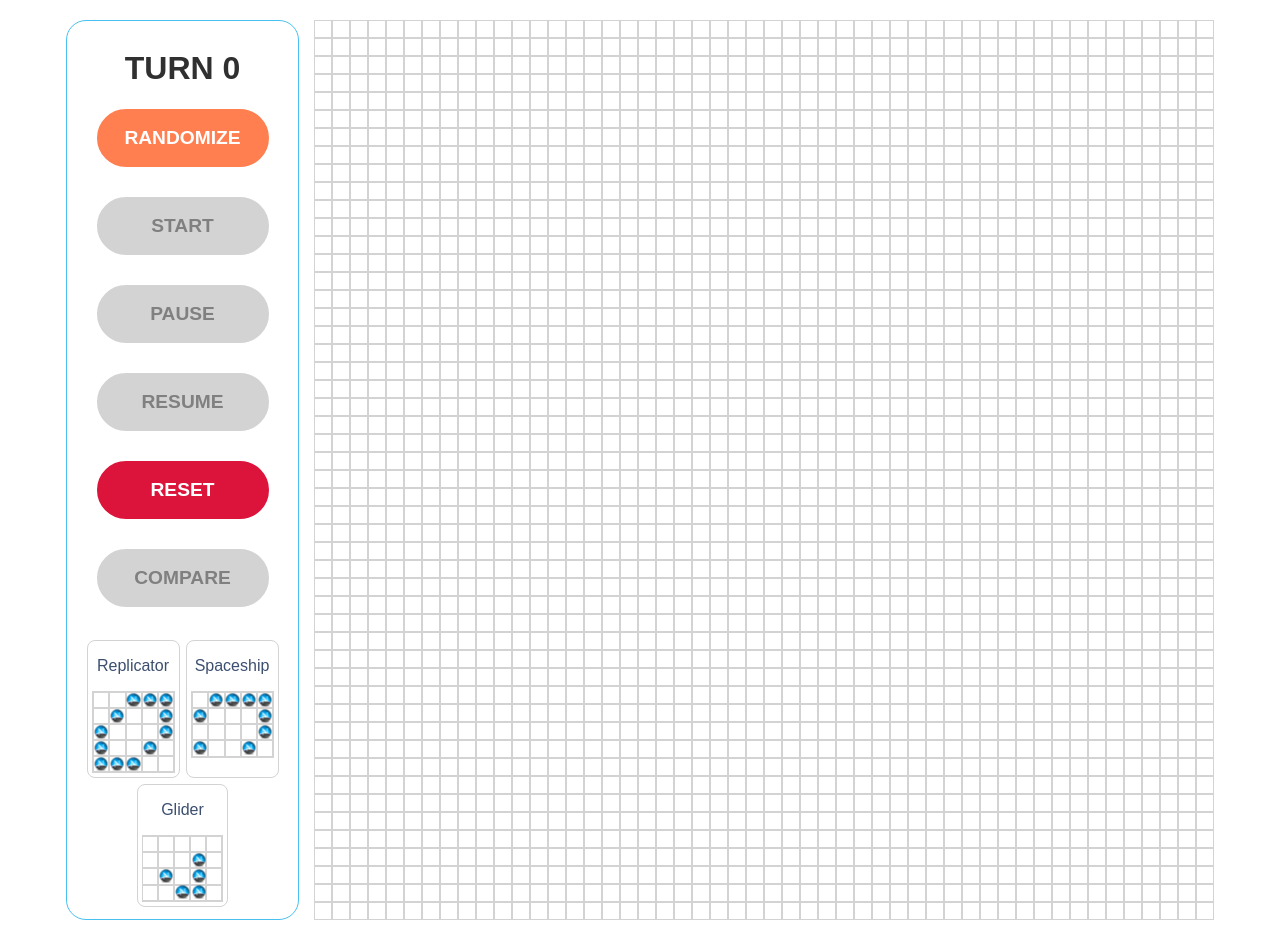
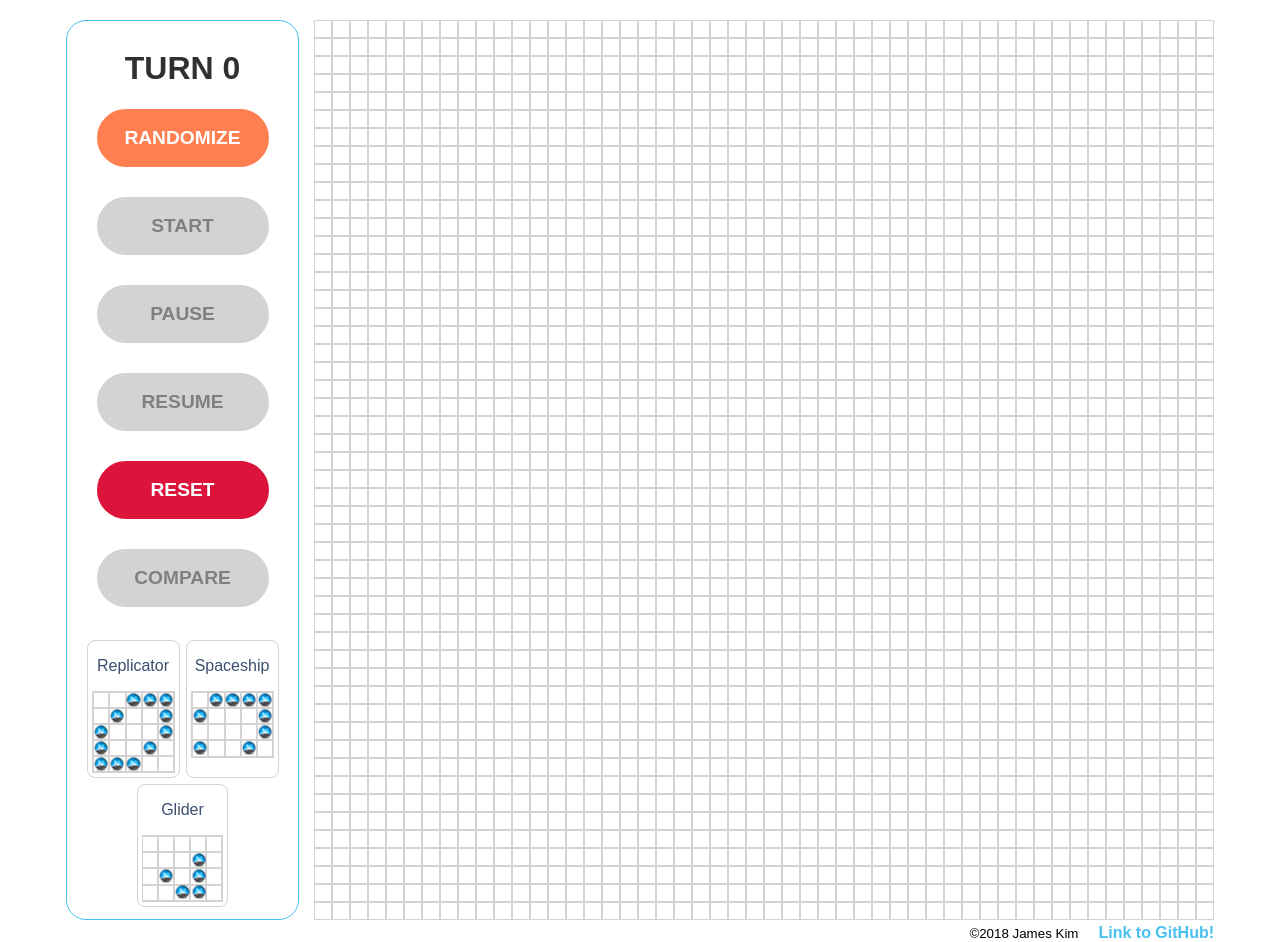
Before and after one commit to JimothyScript/the-best-game-in-the-world, a React (Create React App) app: page / in a window 1280 px wide. Built offline with nearby package versions, Linux system fonts and the light colour scheme.

Commit message:
Add footer and link to GitHub

```diff
--- a/src/components/App.css
+++ b/src/components/App.css
@@ -15,3 +15,13 @@
   height: 900px;
   align-items: center;
 }
+footer {
+  text-align: right;
+}
+footer span a {
+  font-weight: bold;
+  display: inline-block;
+  text-decoration: none;
+  color: #48C1F0;
+  padding: 4px 0 0 20px;
+}
--- a/src/components/App.js
+++ b/src/components/App.js
@@ -281,6 +281,10 @@ class App extends Component {
           <Board
             grid={grid[latestTurn]}
             populateCell={(row, col) => this.populateCell(row, col)} />
+            <footer>
+              <small>&copy;2018 James Kim</small>
+              <span><a href="https://github.com/JamesScript7/the-best-game-in-the-world">Link to GitHub!</a></span>
+            </footer>
         </div>
       </div>
     );
```
